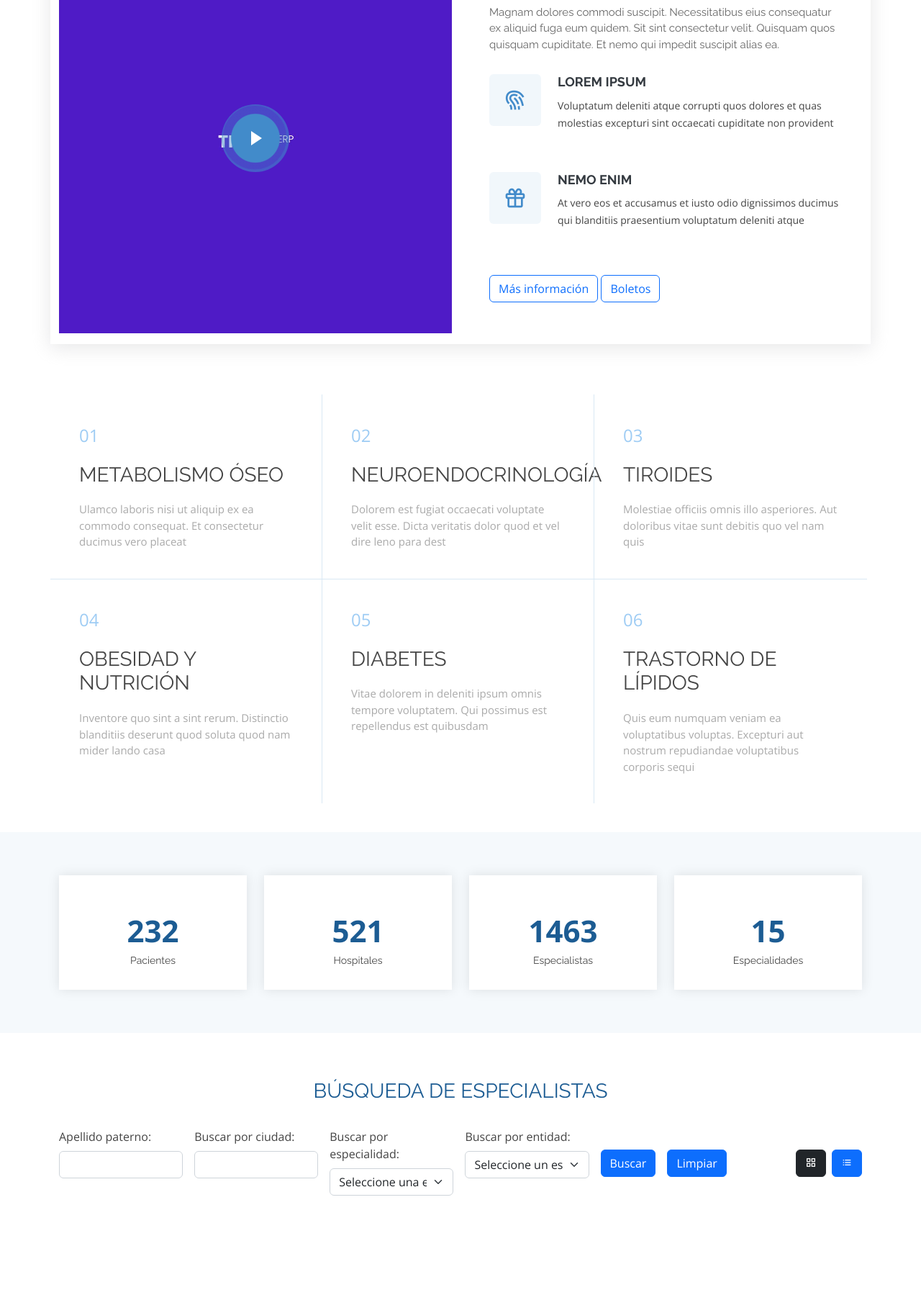
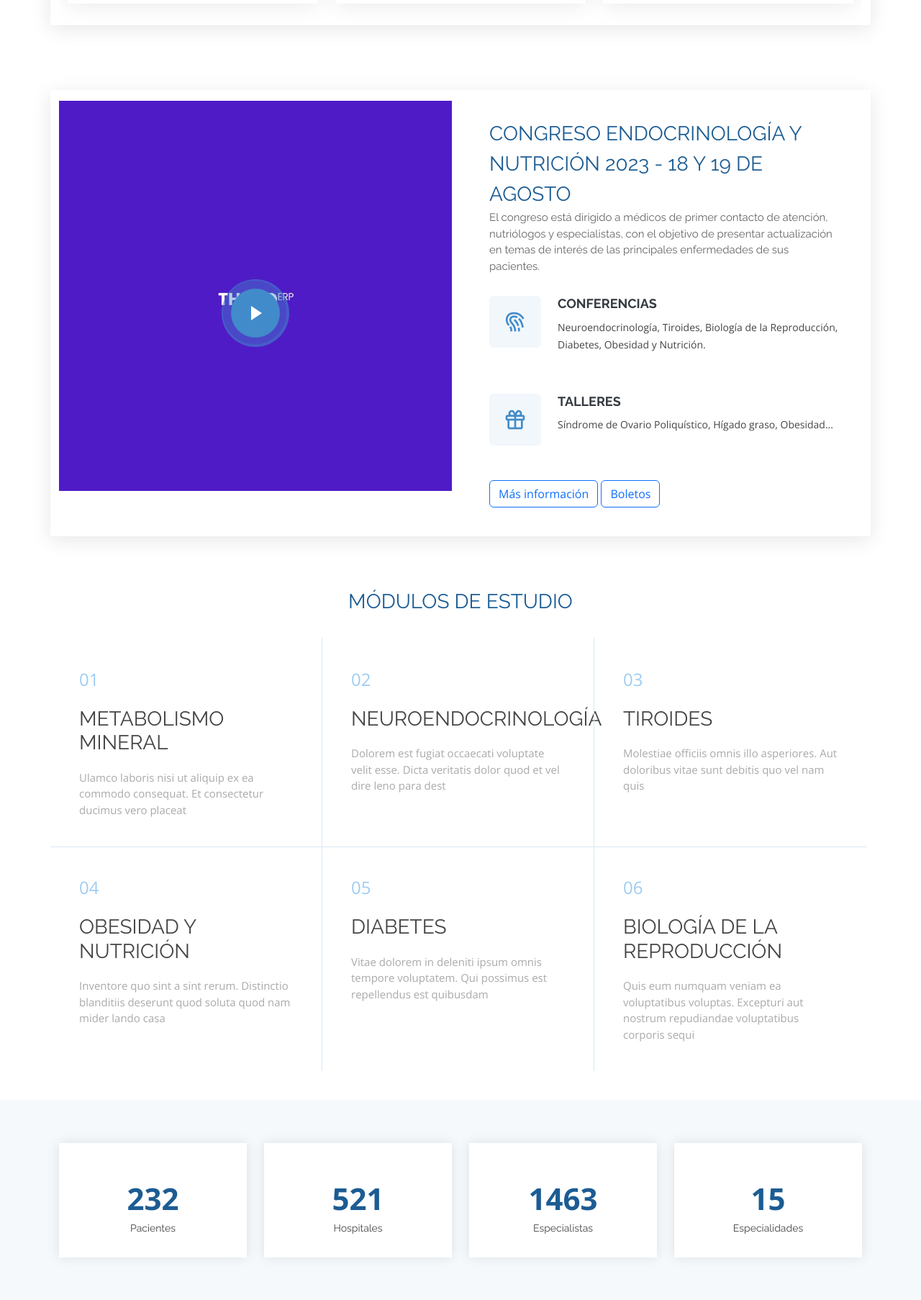
Before and after one commit to axels18m/smne, a PHP site: page / in a window 1280 px wide. Shown: the part 2127-3933 px from the top of the page at 72% size. Run offline with PHP 8.4, Linux system fonts and the light colour scheme.

Commit message:
Pastel 2

```diff
--- a/assets/css/style.css
+++ b/assets/css/style.css
@@ -1,6 +1,5 @@
 /**
 * Template Name: Mamba
-* Updated: Mar 10 2023 with Bootstrap v5.2.3
 * Template URL: https://bootstrapmade.com/mamba-one-page-bootstrap-template-free/
 * Author: BootstrapMade.com
 * License: https://bootstrapmade.com/license/
@@ -138,6 +137,7 @@ h6,
   letter-spacing: 3px;
   text-transform: uppercase;
 }
+
 #header .logo h1 a,
 #header .logo h1 a:hover {
   color: #1c5c93;
@@ -396,7 +396,7 @@ h6,
 
 #hero .carousel-item::before {
   content: "";
-  background-color: rgba(13, 30, 45, 0.421);
+  background-color: rgba(13, 30, 45, 0.6);
   position: absolute;
   height: 100%;
   width: 100%;
@@ -436,7 +436,7 @@ h6,
 
 #hero h2 {
   color: #fff;
-  /*margin-bottom: 30px;
+  /* margin-bottom: 30px;
   font-size: 48px;
   font-weight: 900;*/
 }
@@ -505,7 +505,7 @@ h6,
   color: #fff;
   animation-delay: 0.8s;
   border: 0;
-  background: #5f8ba2;
+  background: #428bca8f;
 }
 
 #hero .btn-get-started:hover {
--- a/index.html
+++ b/index.html
@@ -33,7 +33,7 @@
     href="https://fonts.googleapis.com/css2?family=Raleway:ital,wght@0,100;0,200;0,300;0,400;0,500;0,600;0,700;1,100;1,200;1,300;1,400;1,500;1,600&family=Roboto:ital,wght@0,100;0,300;0,400;0,500;0,700;0,900;1,100;1,300;1,400;1,500;1,700;1,900&display=swap"
     rel="stylesheet">
 
-  <!-- Template Main CSS File -->
+
   <link href="assets/css/style.css" rel="stylesheet">
 
 
@@ -45,7 +45,6 @@
  <section id="topbar" class="d-flex align-items-center">
     <div class="container d-flex justify-content-center justify-content-md-between">
       <div class="contact-info d-flex align-items-center">
-        <i class="bi bi-envelope-fill"></i><a href="mailto: contacto@endocrinologianoreste.com"> contacto@endocrinologianoreste.com</a>
 
       </div>
       <div class="social-links d-none d-md-block">
@@ -72,7 +71,7 @@
           <li><a class="nav-link scrollto" href="#about">Quienes Somos</a></li>
           <li class="dropdown"><a href="#congreso"><span>Congresos</span> <i class="bi bi-chevron-down"></i></a>
             <ul>
-              <li><a href="./congreso2023.html">Congreso Noreste</a></li>
+              <li><a href="./congreso2023.html">Congreso Nutrición y Endocrinología 2023</a></li>
             </ul>
           </li>
           <li><a class="nav-link scrollto" href="#busqueda">Búsqueda de Especialistas</a></li>
@@ -112,7 +111,7 @@
                 <p class="animate__animated animate__fadeInUp">Ut velit est quam dolor ad a aliquid qui aliquid. Sequi
                   ea ut et est quaerat sequi nihil ut aliquam. Occaecati alias dolorem mollitia ut. Similique ea
                   voluptatem. Esse doloremque accusamus repellendus deleniti vel. Minus et tempore modi architecto.</p>
-                <a href="#about" class="btn-get-started animate__animated animate__fadeInUp scrollto">Read More</a>
+                <a href="#about" class="btn-get-started animate__animated animate__fadeInUp scrollto"  style="margin-left: 0px;">Read More</a>
               </div>
             </div>
           </div>
@@ -125,7 +124,7 @@
                 <p class="animate__animated animate__fadeInUp">Ut velit est quam dolor ad a aliquid qui aliquid. Sequi
                   ea ut et est quaerat sequi nihil ut aliquam. Occaecati alias dolorem mollitia ut. Similique ea
                   voluptatem. Esse doloremque accusamus repellendus deleniti vel. Minus et tempore modi architecto.</p>
-                <a href="#about" class="btn-get-started animate__animated animate__fadeInUp scrollto">Read More</a>
+                <a href="#about" class="btn-get-started animate__animated animate__fadeInUp scrollto"  style="margin-left: 0px;">Read More</a>
               </div>
             </div>
           </div>
@@ -154,44 +153,37 @@
             <div class="section-title">
               <p
                 style="font-family: 'Raleway', sans-serif;    font-size: 28px;     color: #1c5c93; text-transform: uppercase; font-style: normal;">
-                Mesa Directiva Noreste </p>
+                Sociedad Méxicana de Nutrición y Endocrinología Capitulo Noreste  </p>
               <p style="font-family: 'Raleway'; color: #666; font-size: 15px; font-style: normal;">La Mesa Directiva
-                Noreste, es una asociación civil dedicada a promover y fomentar el conocimiento de la nutrición y
-                endocrinología entre sus agremiados. Nuestra misión es asegurar que la prevención y atención de
-                enfermedades endócrinas y de la nutrición sean ejercidas con calidad y excelencia, para brindar a los
-                pacientes una atención médica óptima.
+               Somos una asociación civil dedicada a promover y fomentar el conocimiento de la nutrición y endocrinología entre sus agremiados. Nuestra misión es asegurar que la prevención y atención de enfermedades endócrinas y de la nutrición sean ejercidas con calidad y excelencia, para brindar a los pacientes una atención médica óptima.
 
-                Nuestra Mesa Directiva está compuesta por un grupo de profesionales apasionados por la salud endocrina y
-                nutricional. Nuestro equipo incluye: <br> <br></p>
+<br><br>En el capitulo noreste, nos corresponde fomentar el desarrollo de la Nutrición y Endocrinología en todos sus aspectos en la región Noreste de México, que corresponde a los estados de Coahuila, Nuevo León y Tamaulipas
+<br><br>
+Nuestra Mesa Directiva está compuesta por un grupo de profesionales apasionados por la salud endocrina y nutricional.<br> <br></p>
 
               <ul
                 style="font-family: 'Raleway'; color: #666; font-size: 15px; font-style: normal;     text-align: initial;">
                 <li style="list-style: none; ">
-                  <strong style="color: #1b5c93;"><i class="bi bi-heart-pulse-fill"></i> Presidente:</strong> Dr. Juan
-                  Pérez
+                  <strong style="color: #1b5c93;"><i class="bi bi-heart-pulse-fill"></i> Presidente:</strong> Dr José Armando Quintanilla Siller
                 </li>
                 <li style="list-style: none;">
-                  <strong style="color: #1b5c93;"><i class="bi bi-heart-pulse-fill"></i> Secretaria:</strong> Dra. Ana
-                  García
+                  <strong style="color: #1b5c93;"><i class="bi bi-heart-pulse-fill"></i> Secretario:</strong> Dr Ana Eugenia Teniente Sanchez
                 </li>
                 <li style="list-style: none;">
-                  <strong style="color: #1b5c93;"><i class="bi bi-heart-pulse-fill"></i> Tesorero:</strong> Dr. Carlos
+                  <strong style="color: #1b5c93;"><i class="bi bi-heart-pulse-fill"></i> Tesorero:</strong> Dr Gabriela Morales Gonzalez
                   Martínez
                 </li>
               </ul>
 
 
-              <p style="font-family: 'Raleway'; color: #666; font-size: 15px; font-style: normal;">Como Mesa Directiva
-                del Capítulo de la SNME en el Noreste, colaboramos con expertos en nutrición y endocrinología para
-                mejorar nuestro servicio a la comunidad y estar al día en nuestro conocimiento. Como parte de esta
-                comunidad de profesionales de la salud, estamos orgullosos de compartir nuestros descubrimientos y
-                conocimientos en este campo.</p>
+              <p style="font-family: 'Raleway'; color: #666; font-size: 15px; font-style: normal;">Como Mesa Directiva del Capítulo de la SNME en el Noreste, colaboramos con expertos en nutrición y endocrinología para mejorar nuestro servicio a la comunidad y estar al día en nuestro conocimiento. Como parte de esta comunidad de profesionales de la salud, estamos orgullosos de compartir nuestros descubrimientos y conocimientos en este campo.
+
+</p>
               <br>
               <figure style="text-align: initial;">
                 <blockquote class="blockquote">
                   <p style="line-height: normal;font-style: normal; font-family: 'Raleway'; font-size: 14px; ">
-                    Mantenernos a la vanguardia en el conocimiento de la salud endocrina y nutricional para proporcionar
-                    las mejores soluciones y recomendaciones a nuestros pacientes.</p>
+                    Mantenernos a la vanguardia en el conocimiento de la salud endocrina y nutricional para proporcionar las mejores soluciones y recomendaciones a la población en general.</p>
                 </blockquote>
                 <figcaption class="blockquote-footer" style="    color: #1b5c93;">
                   Nuestro objetivo
@@ -250,24 +242,21 @@
             <div class="section-title">
               <p
                 style="font-family: 'Raleway', sans-serif;    font-size: 28px;     color: #1c5c93; text-transform: uppercase; font-style: normal;">
-                Capitulo Noreste </p>
-              <p style="font-family: 'Raleway'; color: #666; font-size: 15px; font-style: normal;">Magnam dolores
-                commodi suscipit. Necessitatibus eius consequatur ex aliquid fuga eum quidem. Sit sint consectetur
-                velit. Quisquam quos quisquam cupiditate. Et nemo qui impedit suscipit alias ea.</p>
+              Congreso endocrinología y nutrición 2023 - 18 y 19 de Agosto </p>
+              <p style="font-family: 'Raleway'; color: #666; font-size: 15px; font-style: normal;">El congreso está dirigido a médicos de primer contacto de atención, nutriólogos y especialistas, con el objetivo de presentar actualización en temas de interés de las principales enfermedades de sus pacientes.</p>
             </div>
 
             <div class="icon-box" data-aos="fade-up" data-aos-delay="100">
               <div class="icon"><i class="bx bx-fingerprint"></i></div>
-              <h4 class="title"><a href="">Lorem Ipsum</a></h4>
-              <p class="description">Voluptatum deleniti atque corrupti quos dolores et quas molestias excepturi sint
-                occaecati cupiditate non provident</p>
+              <h4 class="title"><a href="">Conferencias</a></h4>
+              <p class="description">Neuroendocrinología, Tiroides, Biología de la Reproducción, Diabetes, Obesidad y Nutrición.</p>
             </div>
 
             <div class="icon-box" data-aos="fade-up" data-aos-delay="100">
               <div class="icon"><i class="bx bx-gift"></i></div>
-              <h4 class="title"><a href="">Nemo Enim</a></h4>
-              <p class="description">At vero eos et accusamus et iusto odio dignissimos ducimus qui blanditiis
-                praesentium voluptatum deleniti atque</p>
+              <h4 class="title"><a href="">Talleres</a></h4>
+              <p class="description">Síndrome de Ovario Poliquístico,
+Hígado graso, Obesidad...</p>
             </div><br><br>
             <div class="d-grid gap-2 d-md-block">
               <a target="_blank" href="./congreso2023.html" class="btn btn-outline-primary" role="button">Más
@@ -287,10 +276,15 @@
       <div class="container">
 
         <div class="row no-gutters">
+           <div class="section-title">
+          <p
+            style="font-family: 'Raleway', sans-serif;    font-size: 28px;     color: #1c5c93; text-transform: uppercase; font-style: normal;">
+            Módulos de estudio</p>
+        </div>
 
           <div class="col-lg-4 col-md-6 content-item" data-aos="fade-up">
             <span>01</span>
-            <h4>METABOLISMO ÓSEO</h4>
+            <h4>METABOLISMO MINERAL</h4>
             <p>Ulamco laboris nisi ut aliquip ex ea commodo consequat. Et consectetur ducimus vero placeat</p>
           </div>
 
@@ -321,7 +315,7 @@
 
           <div class="col-lg-4 col-md-6 content-item" data-aos="fade-up" data-aos-delay="500">
             <span>06</span>
-            <h4>TRASTORNO DE LÍPIDOS</h4>
+            <h4>BIOLOGÍA DE LA REPRODUCCIÓN</h4>
             <p>Quis eum numquam veniam ea voluptatibus voluptas. Excepturi aut nostrum repudiandae voluptatibus corporis
               sequi</p>
           </div>
@@ -385,7 +379,7 @@
         <div class="section-title">
           <p
             style="font-family: 'Raleway', sans-serif;    font-size: 28px;     color: #1c5c93; text-transform: uppercase; font-style: normal;">
-            Búsqueda de Especialistas</p>
+            Busqueda de especialistas de SMNE Capitulo Noreste</p>
         </div>
 
         <div class="row">
@@ -825,7 +819,7 @@
 
             <br><br>
               <strong>Email:</strong> contacto@endocrinologianoreste.com<br>
-              <strong>Email:</strong> congreso@endocrinologianoreste.com<br>
+
 
             <div class="social-links mt-3">
               <a href="https://www.facebook.com/capitulonorestesmne" class="facebook"><i class="bx bxl-facebook"></i></a>
@@ -834,7 +828,7 @@
             </div>
           </div>
 
-          <div class="col-lg-2 col-md-6 footer-links">
+          <div class="col-lg-3 col-md-6 footer-links">
             <h4>Mapa del sitio:</h4>
             <ul>
               <li><i class="bx bx-chevron-right"></i> <a href="#hero">Inicio</a></li>
@@ -851,20 +845,19 @@
               <li><i class="bx bx-chevron-right"></i> <a href="#">Metabolismo óseo</a></li>
               <li><i class="bx bx-chevron-right"></i> <a href="#">Neuroendocrinología</a></li>
               <li><i class="bx bx-chevron-right"></i> <a href="#">Tiroides</a></li>
-              <li><i class="bx bx-chevron-right"></i> <a href="#">Obesidad y Nutrición</a></li>
+
+            </ul>
+          </div>
+            <div class="col-lg-3 col-md-6 footer-links">
+            <h4></h4>
+            <ul>
+             <li><i class="bx bx-chevron-right"></i> <a href="#">Obesidad y Nutrición</a></li>
               <li><i class="bx bx-chevron-right"></i> <a href="#">Diabetes</a></li>
               <li><i class="bx bx-chevron-right"></i> <a href="#">Trastorno de Lípidos</a></li>
             </ul>
           </div>
 
-          <div class="col-lg-4 col-md-6 footer-newsletter">
-            <h4>Agenda un cita</h4>
-            <p>Tamen quem nulla quae legam multos aute sint culpa legam noster magna</p>
-            <form action="" method="post">
-              <input type="email" name="email"><input type="submit" value="Subscribe">
-            </form>
 
-          </div>
 
         </div>
       </div>
@@ -872,7 +865,7 @@
 
     <div class="container">
       <div class="copyright">
-        &copy; Copyright <strong><span>SMNE</span></strong>. All Rights Reserved
+       ® 2023 - Sociedad Mexicana de Nutrición y Endocrinología
       </div>
       <div class="credits">
         <!-- All the links in the footer should remain intact. -->
```
Also changed, not shown: congreso2023.html (+53 -18 lines).
